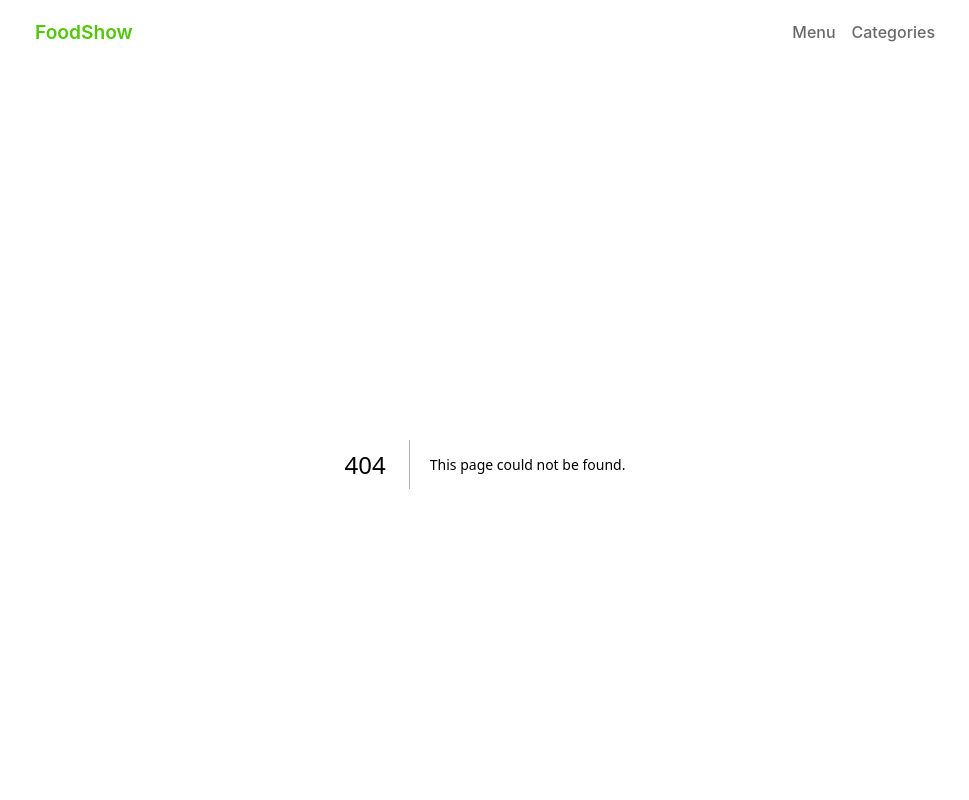
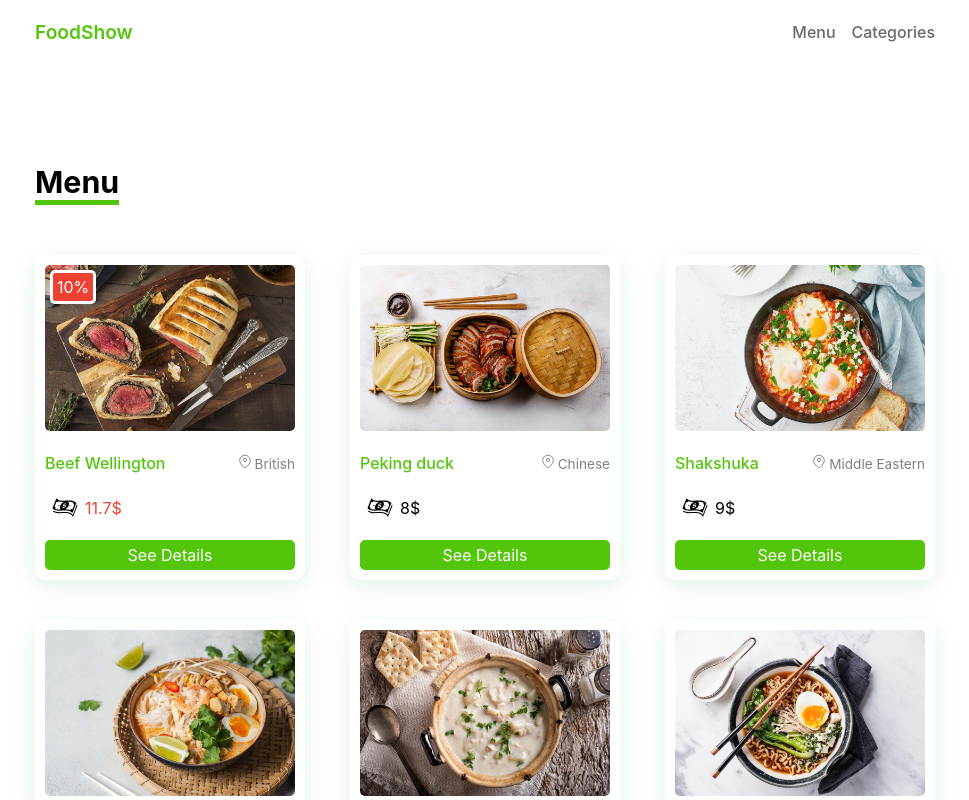
Before and after one commit to reza-alaedini/foodshow-next, a Next.js app: page /menu in a window 1280 px wide. Before the commit this address had no page. Shown: the top 800 px of the page, without its empty margins (155-1124 px from the left). Built offline with nearby package versions, Linux system fonts and the light colour scheme; data requests are answered from the project's data file.

Commit message:
implement menu page and Card module

```diff
--- /dev/null
+++ b/components/modules/Card.js
@@ -0,0 +1,36 @@
+import styles from "./Card.module.css";
+
+// icons
+import Location from "./../icons/Location";
+import Dollar from "../icons/Dollar";
+import Link from "next/link";
+
+function Card(props) {
+  const { id, name, price, discount, details } = props;
+  return (
+    <div className={styles.container}>
+      <img src={`/images/${id}.jpeg`} alt={name} />
+      <div className={styles.details}>
+        <h4>{name}</h4>
+        <div>
+          <Location />
+          {details[0].Cuisine}
+        </div>
+      </div>
+      <div className={styles.price}>
+        <Dollar />
+        {discount ? (
+          <span className={styles.discount}>
+            {(price * (100 - discount)) / 100}$
+          </span>
+        ) : (
+          <span>{price}$</span>
+        )}
+        {discount ? <div className={styles.badge}>{discount}%</div> : null}
+      </div>
+      <Link href={`/menu/${id}`}>See Details</Link>
+    </div>
+  );
+}
+
+export default Card;
--- /dev/null
+++ b/components/modules/Card.module.css
@@ -0,0 +1,63 @@
+.container {
+  display: flex;
+  flex-direction: column;
+  width: 270px;
+  box-shadow: rgba(92, 245, 115, 0.123) 0px 4px 16px,
+    rgba(17, 17, 26, 0.05) 0px 8px 32px;
+  margin-bottom: 40px;
+  padding: 10px;
+  border-radius: 10px;
+  position: relative;
+}
+
+.container img {
+  width: 100%;
+  border-radius: 5px;
+}
+
+.details {
+  display: flex;
+  align-items: baseline;
+  justify-content: space-between;
+  color: grey;
+  font-size: 0.85rem;
+  margin: 22px 0;
+}
+
+.details h4 {
+  color: #53c60b;
+  font-weight: 500;
+  font-size: 1rem;
+}
+
+.price {
+  display: flex;
+  justify-content: left !important;
+  align-items: center;
+}
+
+.container a {
+  background-color: #53c60b;
+  color: white;
+  display: block;
+  width: 100%;
+  text-align: center;
+  margin-top: 20px;
+  padding: 5px 0;
+  border-radius: 5px;
+}
+
+.discount {
+  color: #ed4133;
+}
+
+.badge {
+  background-color: #ed4133;
+  color: white;
+  padding: 4px;
+  border-radius: 5px;
+  border: 3px solid white;
+  position: absolute;
+  top: 15px;
+  left: 15px;
+}
--- /dev/null
+++ b/components/templates/MenuPage.js
@@ -0,0 +1,19 @@
+import styles from "./MenuPage.module.css";
+
+// modules
+import Card from "../modules/Card";
+
+function MenuPage({ data }) {
+  return (
+    <div className={styles.container}>
+      <h2>Menu</h2>
+      <div className={styles.subContainer}>
+        {data.map((food) => (
+          <Card key={food.id} {...food} />
+        ))}
+      </div>
+    </div>
+  );
+}
+
+export default MenuPage;
--- /dev/null
+++ b/components/templates/MenuPage.module.css
@@ -0,0 +1,34 @@
+.container {
+  max-width: 900px;
+  margin: auto;
+  margin-top: 100px;
+}
+.subContainer {
+  display: flex;
+  flex-wrap: wrap;
+  justify-content: space-between;
+}
+.container h2 {
+  border-bottom: 5px solid #53c60b;
+  width: fit-content;
+  margin-bottom: 50px;
+  font-size: 1.9rem;
+}
+@media (max-width: 900px) {
+  .container {
+    padding: 20px;
+  }
+  .subContainer {
+    justify-content: space-around;
+  }
+  .container h2 {
+    margin: auto;
+    margin-bottom: 50px;
+  }
+}
+
+@media (max-width: 600px) {
+  .container {
+    padding: 10px;
+  }
+}
--- /dev/null
+++ b/pages/menu/index.js
@@ -0,0 +1,19 @@
+// template
+import MenuPage from "@/components/templates/MenuPage";
+
+function Menu({ data }) {
+  return <MenuPage data={data} />;
+}
+
+export default Menu;
+
+export async function getStaticProps() {
+  const res = await fetch("http://localhost:4000/data");
+  const data = await res.json();
+
+  return {
+    props: { data },
+    revalidate: 10, //seconds
+    // revalidate: 60 * 60, //1 hour | 60 * 60 * 2 => 2 hours
+  };
+}
```
